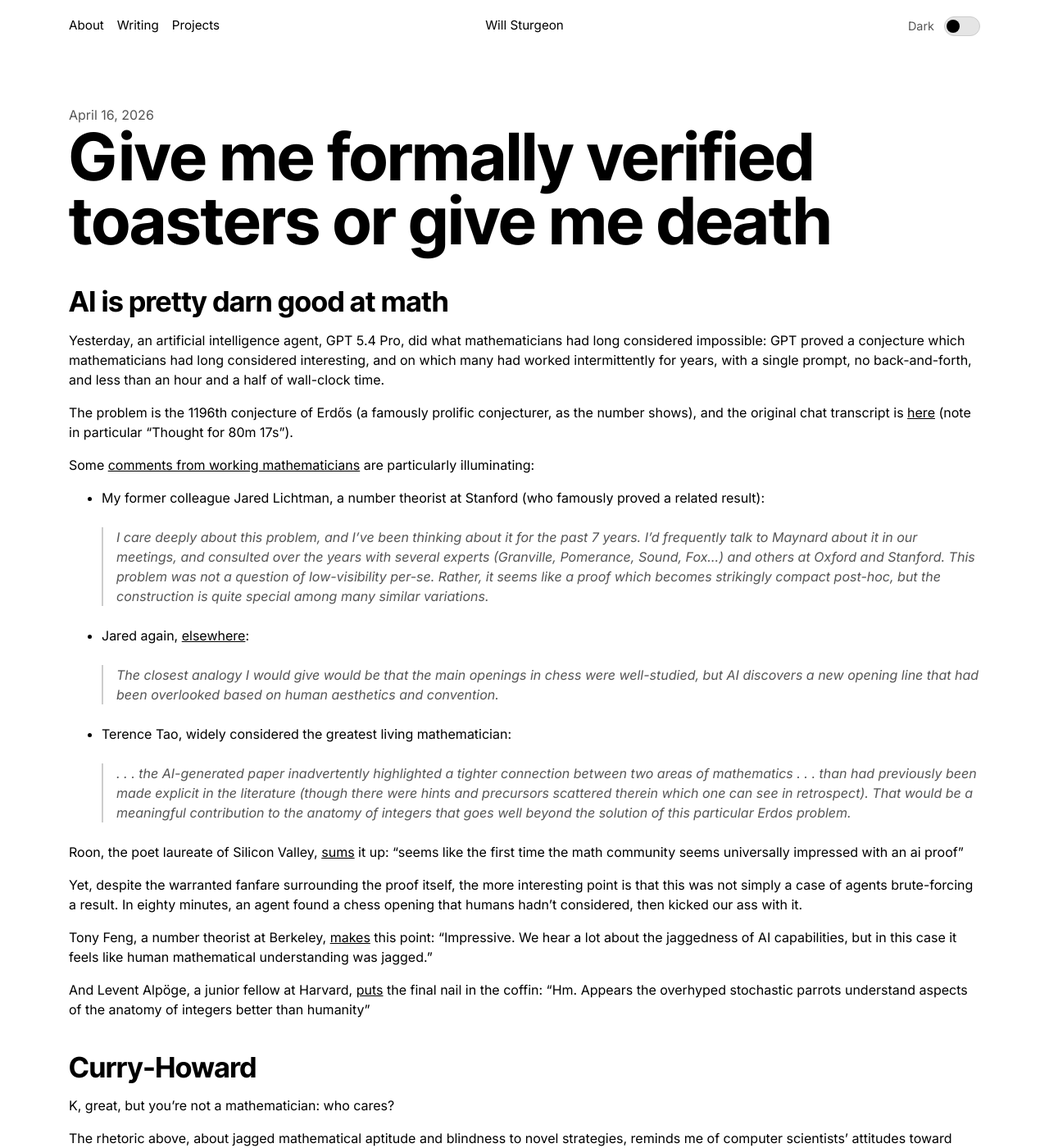
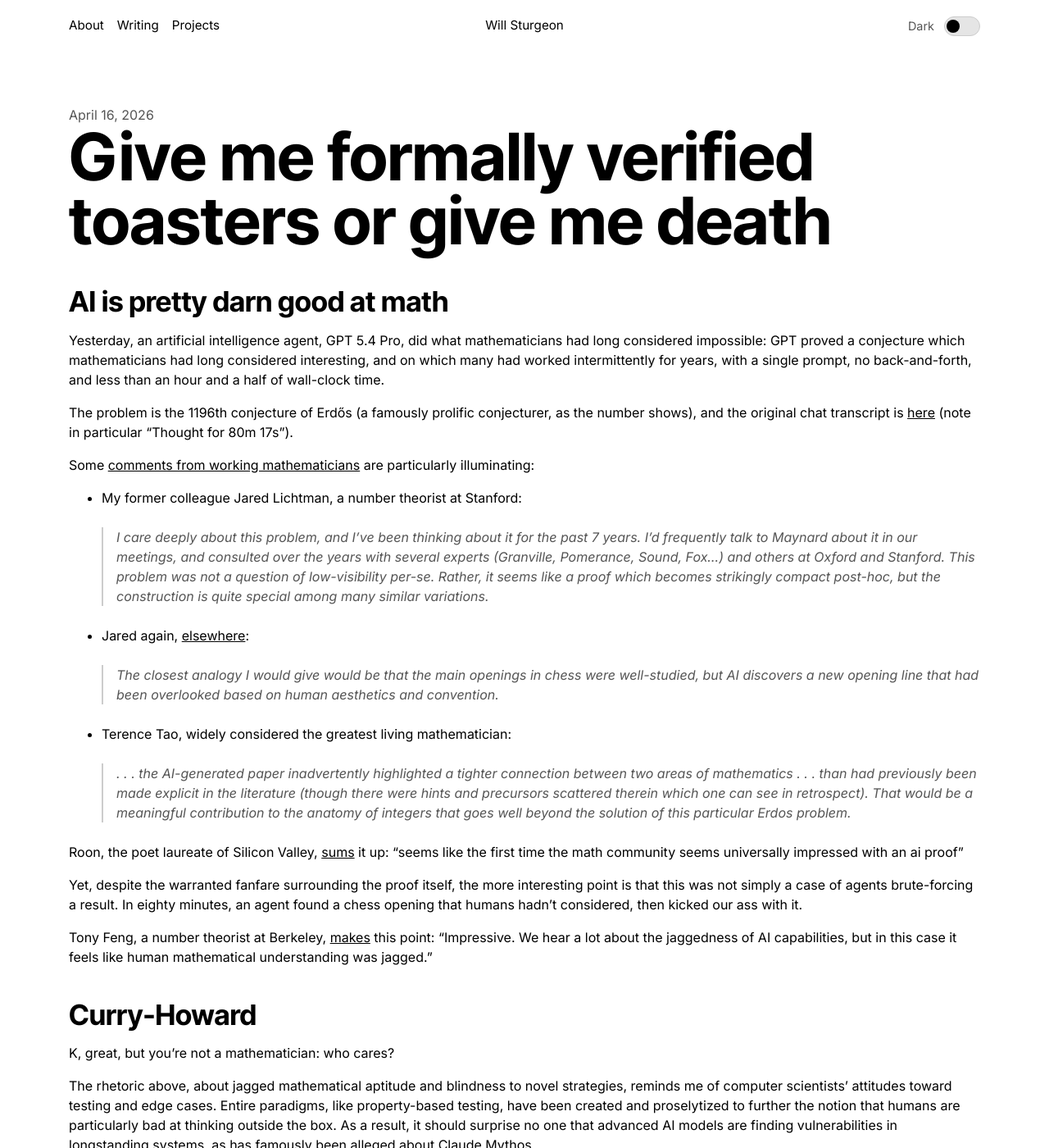
Before and after one commit to wrsturgeon/wrsturgeon.github.io, a Jekyll site: the page built from _posts/2026-04-16-first-post.md, in a window 1280 px wide and 1400 px high. Shown: the whole window at 82% size. Built offline with Jekyll 4.4.1, drawn with Linux system fonts in a browser that asks for light colours; some of the changed text lies outside the part shown.

Commit message:
fix: minor tweaks to first post, still unfinished

```diff
--- a/_posts/2026-04-16-first-post.md
+++ b/_posts/2026-04-16-first-post.md
@@ -15,7 +15,7 @@
 
 Some [comments from working mathematicians](https://www.erdosproblems.com/forum/thread/1196) are particularly illuminating:
 
-* My former colleague Jared Lichtman, a number theorist at Stanford (who famously proved a related result):
+* My former colleague Jared Lichtman, a number theorist at Stanford:
   > I care deeply about this problem, and I've been thinking about it for the past 7 years.
   > I'd frequently talk to Maynard about it in our meetings, and consulted over the years with several experts (Granville, Pomerance, Sound, Fox...) and others at Oxford and Stanford.
   > This problem was not a question of low-visibility per-se. Rather, it seems like a proof which becomes strikingly compact post-hoc, but the construction is quite special among many similar variations.
@@ -32,9 +32,6 @@
 
 Tony Feng, a number theorist at Berkeley, [makes](https://x.com/tonylfeng/status/2044214579350384710) this point:
 "Impressive. We hear a lot about the jaggedness of AI capabilities, but in this case it feels like human mathematical understanding was jagged."
-
-And Levent Alpöge, a junior fellow at Harvard, [puts](https://x.com/__alpoge__/status/2044246315182502058) the final nail in the coffin:
-"Hm. Appears the overhyped stochastic parrots understand aspects of the anatomy of integers better than humanity"
 
 # Curry-Howard
 
```
Also changed, not shown: other parts of _posts/2026-04-16-first-post.md (+0 -2 lines).
